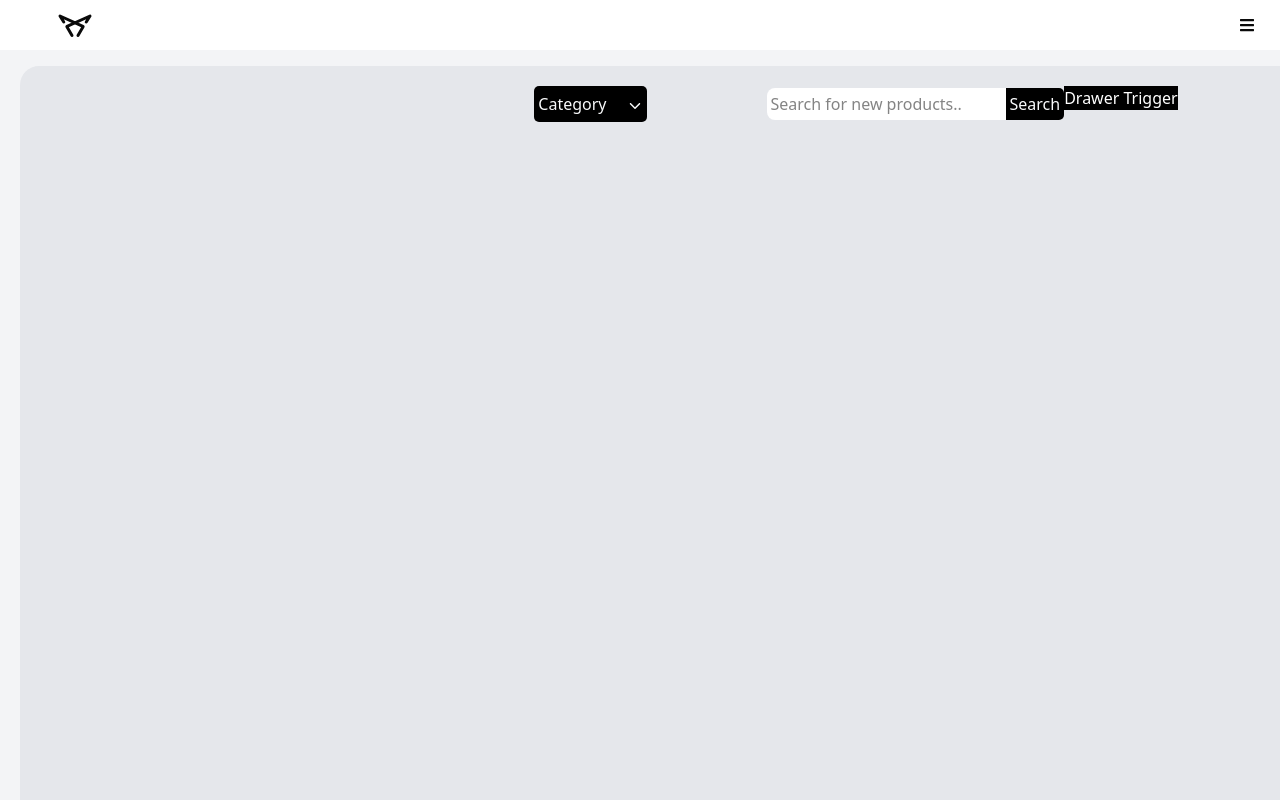
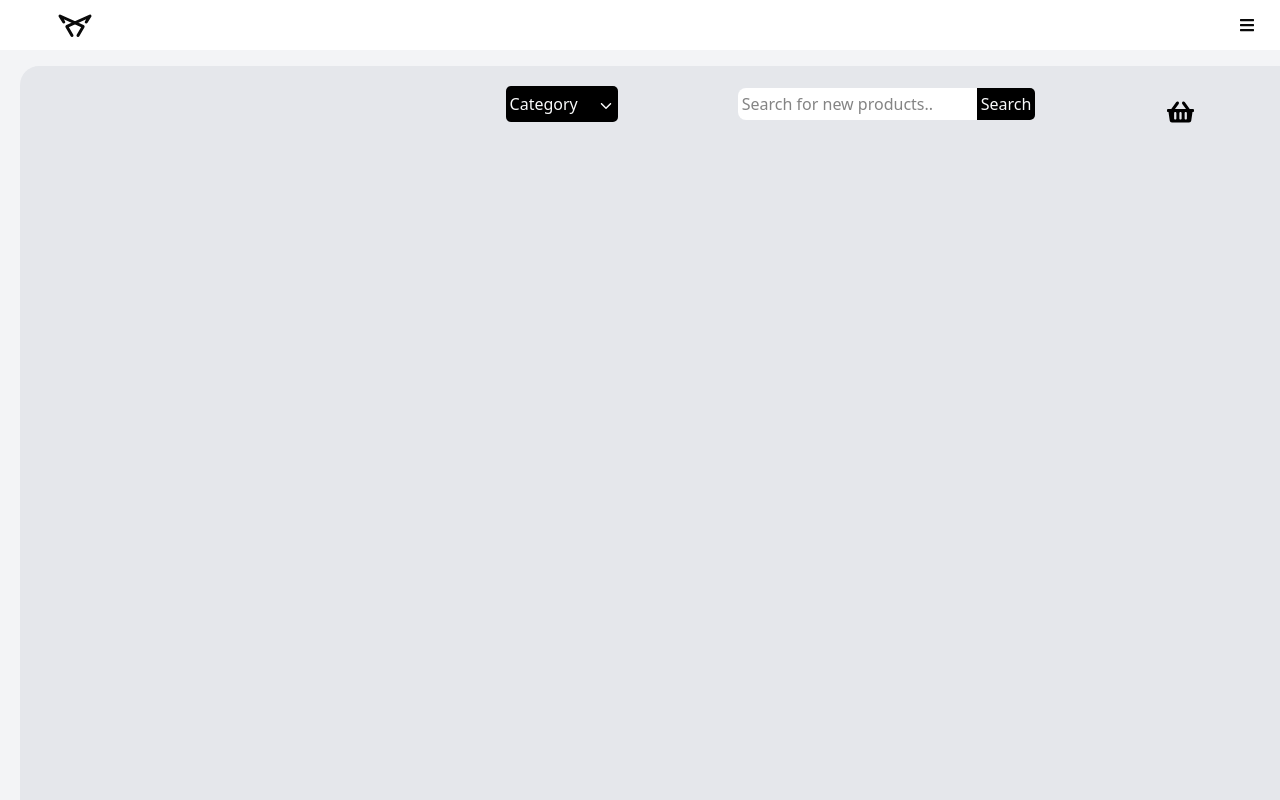
Before and after one commit to aymndev/mynextpro, a Next.js app: page / in a window 1280 px wide. Shown: the top 800 px of the page. Built offline with nearby package versions, Linux system fonts and the light colour scheme.

Commit message:
make a drawer for my products

```diff
--- a/app/components/DrawerBaskit.tsx
+++ b/app/components/DrawerBaskit.tsx
@@ -6,25 +6,30 @@ import { FaShoppingBasket } from "react-icons/fa";
 export default function DrawerBaskit () {
   return (
     <div className=''>
-        <Drawer>
-            <DrawerTrigger className='bg-black text-white'>
-                Drawer Trigger
+        <Drawer direction='left'>
+            <DrawerTrigger className='text-black px-3 py-2 text-center'>
+                <FaShoppingBasket size={27} className="h-9 ml-[120px]" />
             </DrawerTrigger>
-            <DrawerContent>
+            <DrawerContent className='w-1/2 h-full fixed bg-white shadow-lg'>
             <DrawerHeader>
                 <DrawerTitle>
-                    Title
+                    Cards
 
                 </DrawerTitle>
                 <DrawerDescription>
-                    drawer description
+
                 </DrawerDescription>
 
             </DrawerHeader>
+            <div className='flex  flex-col justify-center items-center'>
+                <p className='max-w-50 h-auto mb-3'>hello aymane how are u to day</p>
+
+            </div>
+
             <DrawerFooter className='flex'>
                 <DrawerClose>
-                    {/*<button className='bg-black text-white px-3 py-2 text center rounded-ld sm-auto'>Close</button>*/}
-                    <FaShoppingBasket size={27} className="h-9 ml-[120px]" />
+                    <button className='bg-black text-white px-3 py-2 text center rounded-ld sm-auto'>Close</button>
+
 
                 </DrawerClose>
 
```
